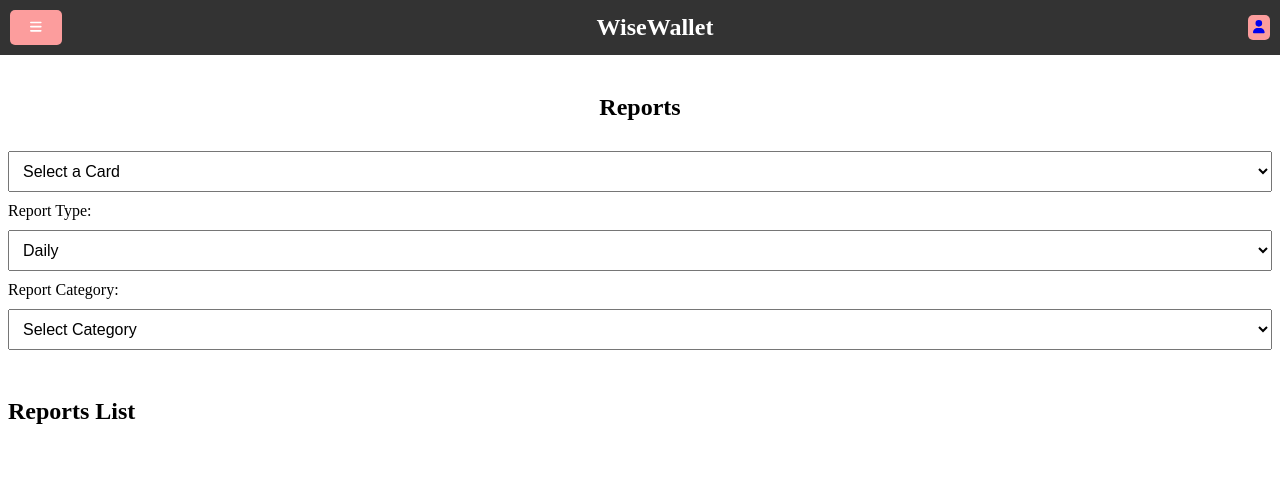
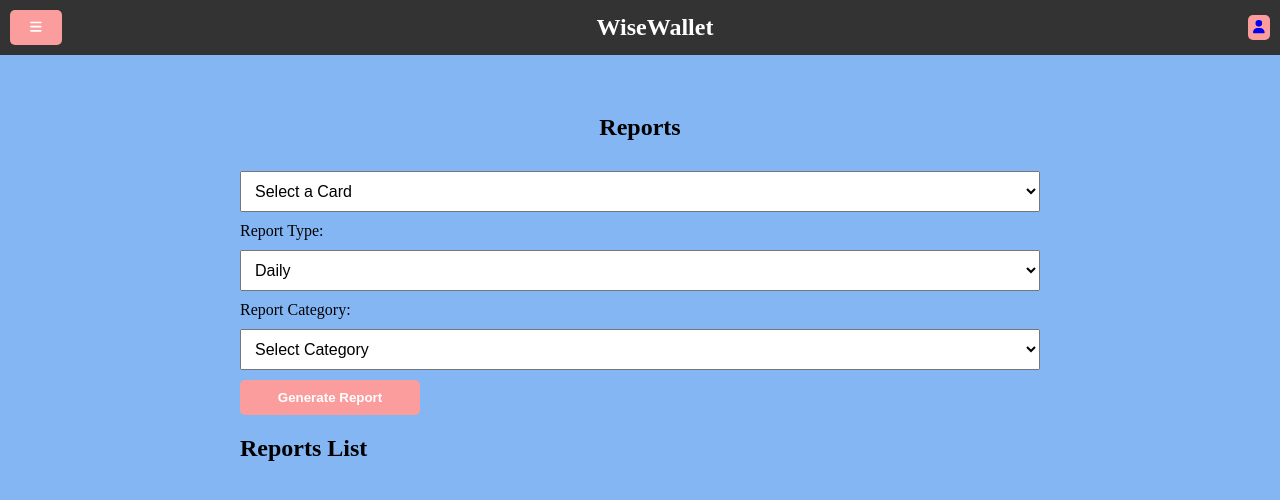
Before and after one commit to GiancarlosMamaniBenitez/FrontSoftware2, a Next.js app: page /Reportes in a window 1280 px wide. Shown: the top 500 px of the page. Built offline with nearby package versions, Linux system fonts and the light colour scheme.

Commit message:
cambio estilo 2

```diff
--- a/src/Components/AgregarTarjeta.css
+++ b/src/Components/AgregarTarjeta.css
@@ -54,3 +54,6 @@
     margin: 0 auto;
     margin-top: 20px;
 }
+button{
+  background-color: rgb(144,12,63)  ;
+}
--- a/src/app/Perfil/page.js
+++ b/src/app/Perfil/page.js
@@ -5,7 +5,7 @@
 import React, { useState, useEffect } from "react";
 import Link from "next/link";
 import "./perfil.css";
-
+import NavBar from "@/Components/NavBar";
 const Profile = () => {
   const [firstName, setFirstName] = useState("");
   const [lastName, setLastName] = useState("");
@@ -49,6 +49,8 @@ const Profile = () => {
   };
 
   return (
+    <div>
+      <NavBar/>
     <div className="profile-container">
       <h1>Your Profile</h1>
       <div className="profile-details">
@@ -126,6 +128,7 @@ const Profile = () => {
         </Link>
       </div>
     </div>
+    </div>
   );
 };
 
--- a/src/app/Reportes/finances.css
+++ b/src/app/Reportes/finances.css
@@ -1,7 +1,9 @@
 /* finances.css */
-
+body{
+  background-color: #84b6f4;
+}
 /* Estilos para el contenedor principal */
-.finances-container {
+.reports-container {
     max-width: 800px;
     margin: 0 auto;
     padding: 20px;
@@ -32,3 +34,15 @@
   .other-charts {
     margin: 20px 0;
   }
+
+  .generate-button{
+    background-color: rgb(252,157,157);
+    color: #fff;
+    padding: 10px;
+    border: none;
+    cursor: pointer;
+    border-radius: 5px;
+    width: 180px;
+    font-weight: bold;
+
+  }
--- a/src/app/Reportes/page.js
+++ b/src/app/Reportes/page.js
@@ -127,7 +127,7 @@ const Reports = () => {
           </select>
         </div>
 
-        <button onClick={generateReport}>Generate Report</button>
+        <button className="generate-button" onClick={generateReport}>Generate Report</button>
 
         <div>
           <h2>Reports List</h2>
--- a/src/app/VerFinanzas/finances.css
+++ b/src/app/VerFinanzas/finances.css
@@ -1,9 +1,12 @@
+body{
+  background-color: #84b6f4;
+}
 .finances-container {
     max-width: 400px;
     margin: 0 auto;
     padding: 20px;
     font-family: Arial, sans-serif;
-    background-color: #f5f5f5;
+    background-color: rgb(252,157,157);
     border-radius: 5px;
     box-shadow: 0 0 5px rgba(0, 0, 0, 0.2);
   }
@@ -46,12 +49,14 @@
 
   button {
     padding: 10px 20px;
-    background-color: #007bff;
+    background-color: rgb(252,157,157);
     color: #fff;
     border: none;
     border-radius: 5px;
     cursor: pointer;
     transition: background-color 0.2s;
+    width: fit-content;
+    height: fit-content;
   }
 
   button:hover {
--- a/src/app/VerFinanzas/page.js
+++ b/src/app/VerFinanzas/page.js
@@ -246,10 +246,10 @@ const Finances = () => {
     <div>
       <NavBar />
       <div className="finances-container">
-        <h1>View Finances</h1>
+        <h1>Ver Finanzas</h1>
 
         <select value={selectedCard} onChange={handleSelectedCardChange}>
-          <option value="">Select a Card</option>
+          <option value="">Seleciona tu Tarjeta</option>
           {userCards.map((card) => (
             <option key={card.number} value={card.number}>
               {card.cardsname} - {card.number}
--- a/src/app/VerTarjeta/page.js
+++ b/src/app/VerTarjeta/page.js
@@ -56,6 +56,8 @@ function VerTarjeta() {
       localStorage.setItem("currentUser", JSON.stringify(authenticatedUser));
       setUserCards([...userCards, { type: cardType, data: {} }]);
     }
+
+
   };
 
   return (
@@ -84,6 +86,7 @@ function VerTarjeta() {
                       className="card-button"
                     >
                       Ver más
+
                     </button>
                   </div>
                 </div>
```
Also changed, not shown: src/app/VerTarjeta/Tarjeta.css (+5 -3 lines).
